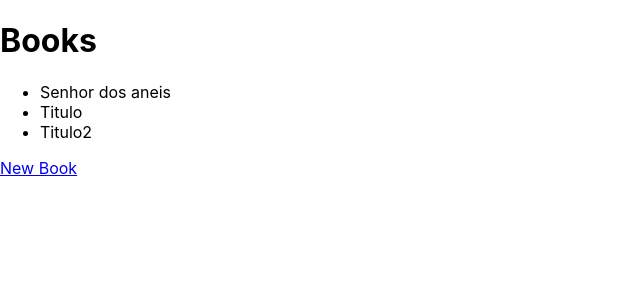
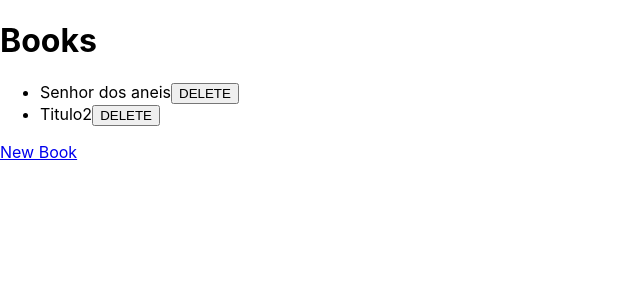
Before and after one commit to kostadriano/insiders, a React (Create React App) app: page /books in a window 1280 px wide. Shown: the top 300 px of the page, without its empty margins (0-640 px from the left). Built offline with nearby package versions, Linux system fonts and the light colour scheme; data requests are answered from the project's data file.

Commit message:
create delete function to books page

```diff
--- a/db/db.json
+++ b/db/db.json
@@ -7,12 +7,6 @@
       "pages": 300
     },
     {
-      "title": "Titulo",
-      "pages": "123",
-      "author": "Autor",
-      "id": 2
-    },
-    {
       "title": "Titulo2",
       "pages": "123",
       "author": "Autor2",
--- a/src/pages/Books/index.js
+++ b/src/pages/Books/index.js
@@ -22,6 +22,22 @@ class Books extends React.Component {
       })
   }
 
+  handleDeleteBook = (id) => {
+    console.log(id)
+    httpService.delete(`/books/${id}`)
+      .then(() => {
+        const { books } = this.state
+
+        const updatedBooks = books.filter(
+          book => book.id !== id
+        )
+
+        this.setState({
+          books: updatedBooks
+        })
+      })
+  }
+
   render() {
     const { books } = this.state
 
@@ -32,7 +48,13 @@ class Books extends React.Component {
         <ul>
           {
             books.map(book =>
-              <li key={book.id}>{book.title}</li>
+              <li key={book.id}>
+                {book.title}
+
+                <button onClick={() => this.handleDeleteBook(book.id)}>
+                  DELETE
+                </button>
+              </li>
             )
           }
         </ul>
```
